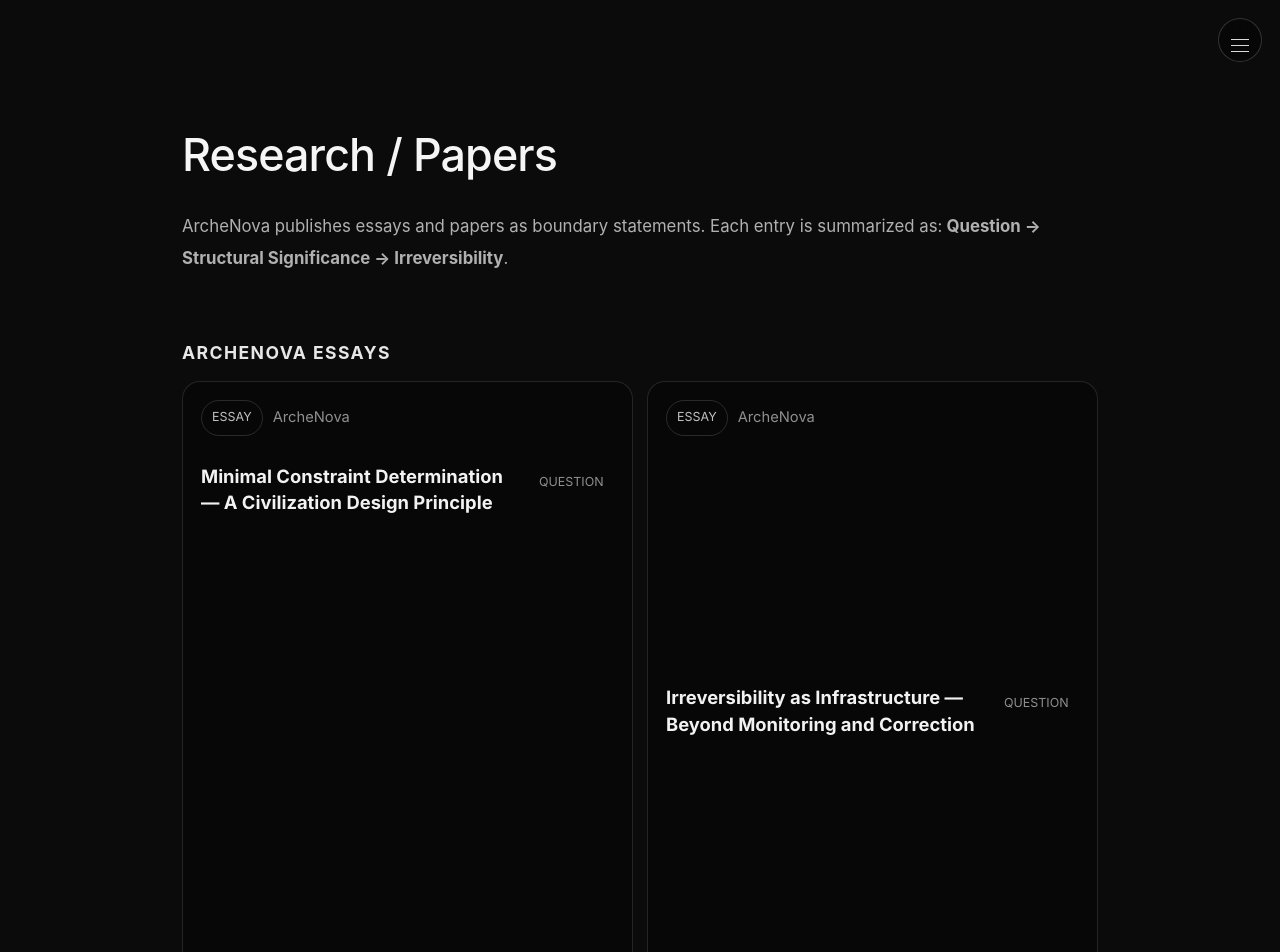
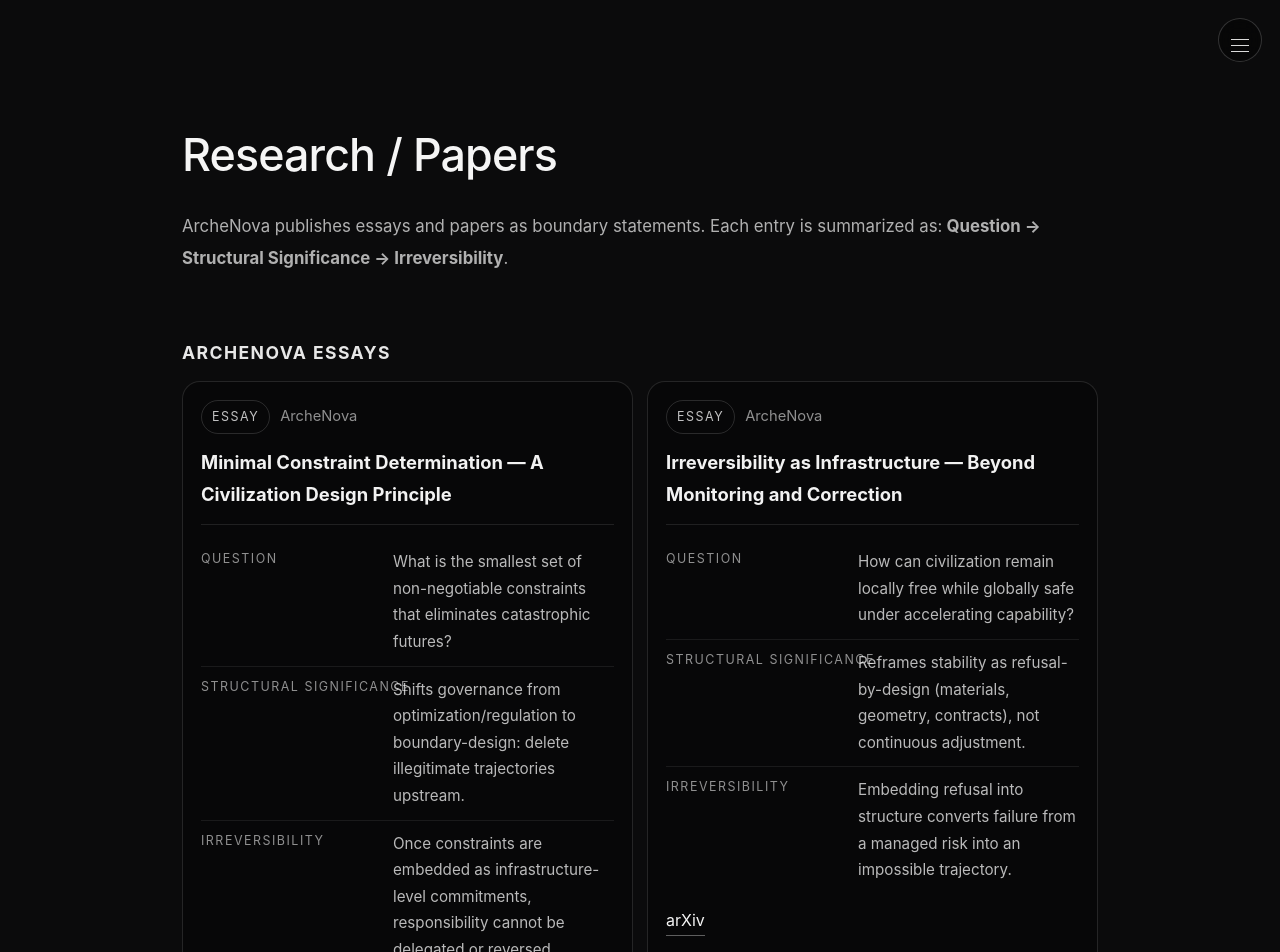
Before and after one commit to z562tbycfd-bit/archenova, a Next.js app: page /research in a window 1280 px wide. Shown: the top 952 px of the page. Built offline with nearby package versions, Linux system fonts and the light colour scheme.

Commit message:
Improve Research card readability and line breaking

```diff
--- a/styles/globals.css
+++ b/styles/globals.css
@@ -1140,89 +1140,3 @@ nav {
   overflow-wrap: break-word;
   word-break: break-word;
 }
-/* =========================
-   Research / Papers (Fix overlap + Wide cards on Desktop)
-   ========================= */
-
-/* 文字が重なる系の事故を止める：安全なタイポ固定 */
-.rp-card,
-.rp-card * {
-  line-height: 1.75;
-  letter-spacing: normal;
-  white-space: normal;
-  hyphens: none;              /* ★重なり原因になりがちなので無効化 */
-  text-rendering: geometricPrecision;
-}
-
-/* 本文は自然折り返し */
-.rp-title,
-.rp-v,
-.rp-note,
-.rp-domain {
-  word-break: normal;
-  overflow-wrap: break-word;  /* はみ出す時だけ分割 */
-}
-
-/* Gridの右カラムが潰れて崩れるのを防ぐ */
-.rp-row {
-  grid-template-columns: 180px minmax(0, 1fr);
-}
-
-/* =========================
-   Desktop: カードを横長2カラムにする
-   ========================= */
-@media (min-width: 900px) {
-  /* カード全体を2カラム化 */
-  .rp-card {
-    display: grid;
-    grid-template-columns: 320px minmax(0, 1fr); /* 左：タイトル/属性 右：要約 */
-    gap: 18px;
-    align-items: start;
-  }
-
-  /* 上部（Badge/Domain）とタイトルを左に寄せる */
-  .rp-top {
-    grid-column: 1;
-    margin-bottom: 10px;
-  }
-
-  .rp-title {
-    grid-column: 1;
-    margin: 0 0 0; /* タイトル下の余白を詰める */
-    font-size: 1.15rem;
-    line-height: 1.45; /* タイトルだけ少し締める */
-  }
-
-  /* 要約ブロックは右へ */
-  .rp-summary {
-    grid-column: 2;
-    border-top: 0;       /* 右側なので境界線を消す */
-    padding-top: 0;
-  }
-
-  /* リンクは右下へ */
-  .rp-links {
-    grid-column: 2;
-    margin-top: 12px;
-    justify-content: flex-start;
-  }
-
-  /* 3行要約を読みやすく：行の区切りだけ軽く */
-  .rp-row {
-    grid-template-columns: 200px minmax(0, 1fr);
-    padding: 8px 0;
-  }
-}
-
-/* =========================
-   Tablet以下：従来の縦型に戻す（安全）
-   ========================= */
-@media (max-width: 899px) {
-  .rp-card {
-    display: block;
-  }
-  .rp-summary {
-    border-top: 1px solid rgba(255, 255, 255, 0.10);
-    padding-top: 14px;
-  }
-}
```
